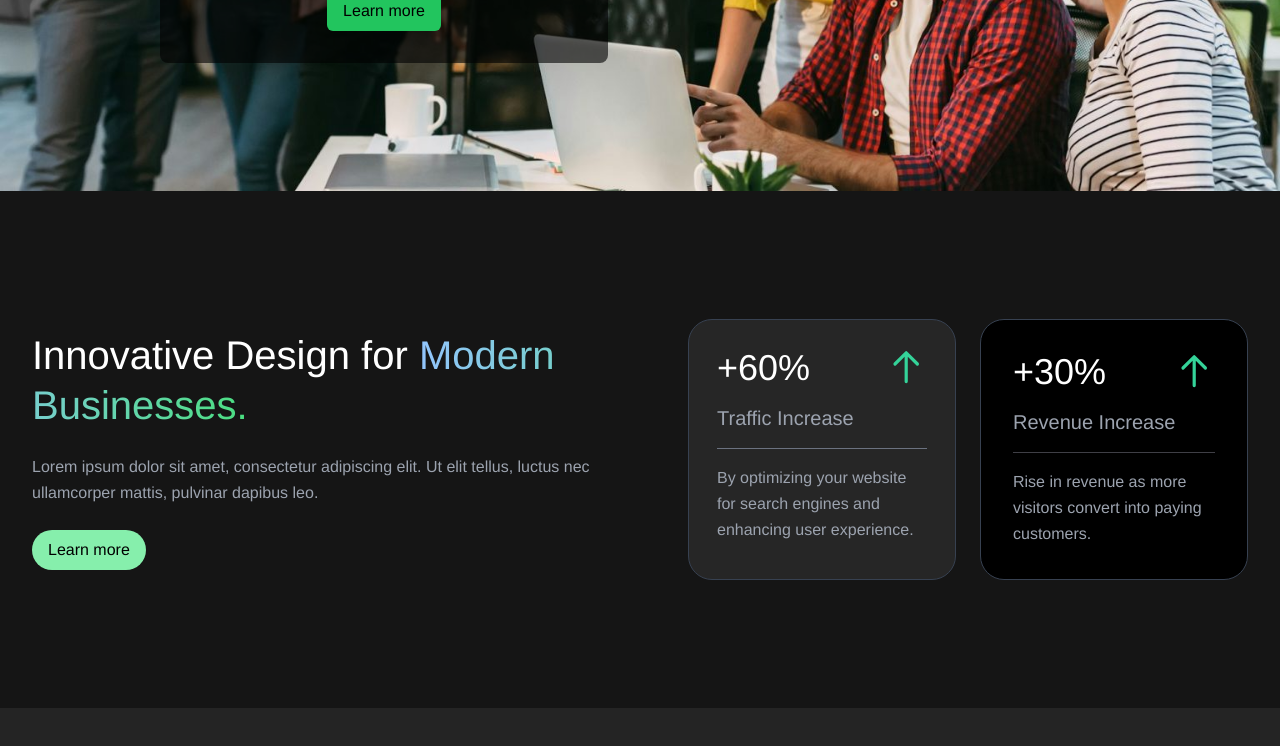
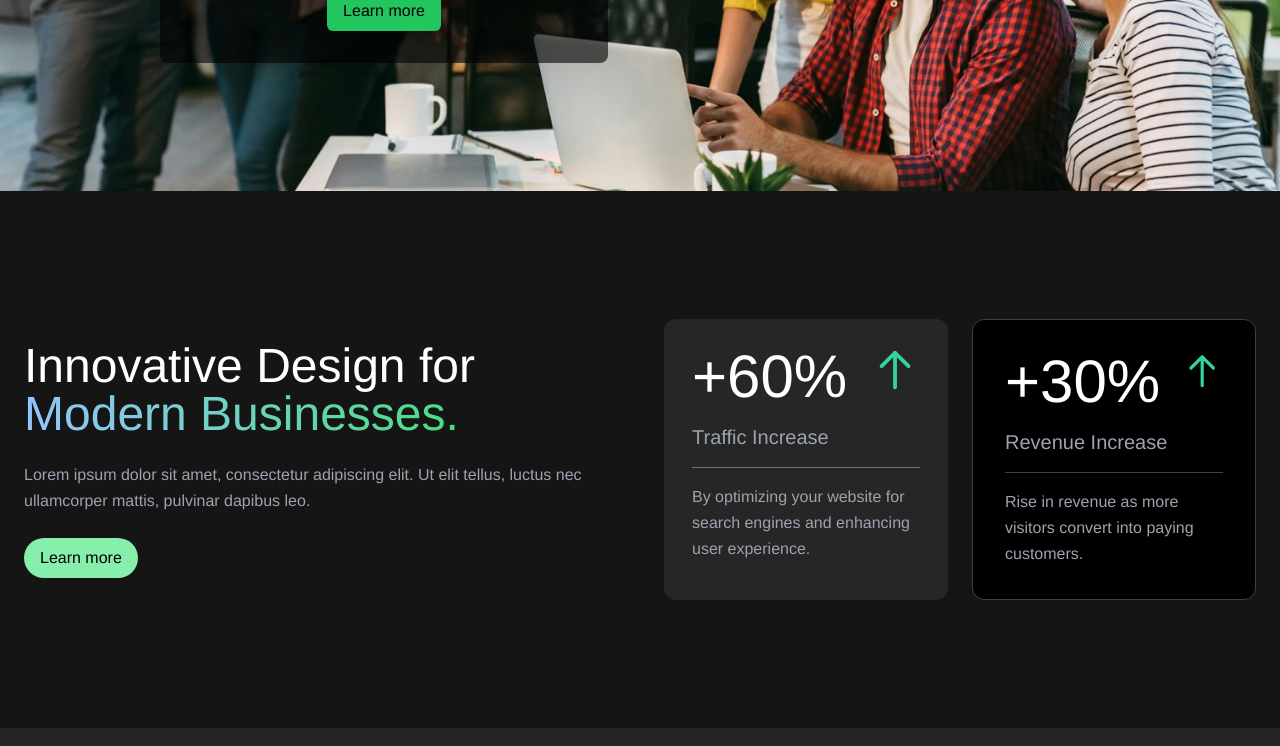
Before and after one commit to anantasolution/qalabs, a React (Create React App) app in the folder site/: page / in a window 1280 px wide. Shown: the part 2208-2954 px from the top of the page. Built offline with nearby package versions, Linux system fonts and the light colour scheme.

Commit message:
Add @babel/plugin-proposal-private-property-in-object and update InovationDesign component layout and animations

```diff
--- a/site/package.json
+++ b/site/package.json
@@ -42,6 +42,7 @@
     ]
   },
   "devDependencies": {
+    "@babel/plugin-proposal-private-property-in-object": "^7.21.11",
     "autoprefixer": "^10.4.20",
     "postcss": "^8.5.1",
     "tailwindcss": "^3.4.17"
--- a/site/src/components/InovationDesign.jsx
+++ b/site/src/components/InovationDesign.jsx
@@ -1,29 +1,35 @@
-import React from 'react'
+import React from "react";
 import { motion } from "framer-motion";
 
 function InovationDesign() {
   return (
     <div className="bg-[#151515] py-32">
-       <div className="max-w-[1400px] mx-auto px-8">
-         <div className="grid grid-cols-1 md:grid-cols-2 gap-24">
+      <div className="max-w-[1400px] mx-auto px-6">
+        <div className="grid grid-cols-1 md:grid-cols-2 gap-12 ">
           {/* Left side content */}
           <motion.div
             className="flex flex-col justify-center space-y-6 max-w-xl"
-             initial={{ opacity: 0 }}
-             animate={{ opacity: 1 }}
-             transition={{ delay: 0.3 }}
+            initial={{ opacity: 0, x: -100 }}
+            animate={{ opacity: 1, x: 0 }}
+            transition={{
+              delay: 0.3,
+              duration: 0.2,
+              ease: "easeInOut",
+              type: "spring",
+              stiffness: 150,
+              damping: 20,
+            }}
           >
-             <h2 className="text-4xl md:text-[40px] leading-tight text-white">
+            <h2 className="md:text-5xl text-[40px] leading-tight text-white">
               Innovative Design for{" "}
-               <span className="text-4xl md:text-[40px] text-transparent bg-gradient-to-r from-blue-300 to-green-400 bg-clip-text">
+              <span className="md:text-5xl text-[40px] text-transparent bg-gradient-to-r from-blue-300 to-green-400 text-bold bg-clip-text">
                 Modern Businesses.
               </span>
             </h2>
 
             <p className="text-gray-400 text-md leading-relaxed">
-               Lorem ipsum dolor sit amet, consectetur adipiscing elit. Ut
-               elit tellus, luctus nec ullamcorper mattis, pulvinar dapibus
-               leo.
+              Lorem ipsum dolor sit amet, consectetur adipiscing elit. Ut elit
+              tellus, luctus nec ullamcorper mattis, pulvinar dapibus leo.
             </p>
             <motion.button
               className="bg-green-300 text-black px-4 py-2 rounded-full text-base px w-fit hover:bg-teal-500 transition duration-300"
@@ -34,16 +40,60 @@ function InovationDesign() {
           </motion.div>
 
           {/* Right side stats */}
-           <div className="grid grid-cols-2 gap-6">
+          <div className="grid md:grid-cols-2 grid-cols-1 gap-6">
             <motion.div
-               className=" bg-neutral-800 p-7 rounded-3xl border border-gray-700"
-               initial={{ opacity: 0 }}
-               animate={{ opacity: 1 }}
-               transition={{ delay: 0.5 }}
-               whileHover={{ scale: 1.02 }}
+              className=" bg-neutral-800 p-7 rounded-xl "
+              initial={{ opacity: 0, y: -100 }}
+              animate={{ opacity: 1, y: 0 }}
+              transition={{
+                delay: 0.3,
+                duration: 0.2,
+                ease: "easeInOut",
+                type: "spring",
+                stiffness: 100,
+                damping: 20,
+              }}
             >
               <div className="flex items-start justify-between mb-4">
-                 <h3 className="  text-4xl font-dark text-white">+60%</h3>
+                <h2 className="text-6xl font-dark text-white">+60%</h2>
+
+                <svg
+                  className="w-12 h-12 text-emerald-400"
+                  viewBox="0 0 25 25"
+                  fill="none"
+                  stroke="currentColor"
+                >
+                  <path
+                    strokeLinecap="round"
+                    strokeLinejoin="round"
+                    strokeWidth={2}
+                    d="M5 10l7-7m0 0l7 7m-7-7v18"
+                  />
+                </svg>
+              </div>
+              <h4 className="text-gray-400 text-xl mb-4">Traffic Increase</h4>
+              <div className="h-px bg-gray-500 mb-4"></div>
+              <p className="text-gray-400 text-base leading-relaxed">
+                By optimizing your website for search engines and enhancing user
+                experience.
+              </p>
+            </motion.div>
+
+            <motion.div
+              className="bg-black p-8 rounded-xl border border-gray-700"
+              initial={{ opacity: 0, x: 100 }}
+              animate={{ opacity: 1, x: 0 }}
+              transition={{
+                delay: 0.3,
+                duration: 0.2,
+                ease: "easeInOut",
+                type: "spring",
+                stiffness: 150,
+                damping: 20,
+              }}
+            >
+              <div className="flex items-start justify-between mb-4">
+                <h2 className="text-6xl font-dark text-white">+30%</h2>
                 <svg
                   className="w-10 h-10 text-emerald-400"
                   viewBox="0 0 25 25"
@@ -58,53 +108,17 @@ function InovationDesign() {
                   />
                 </svg>
               </div>
-               <h4 className="text-gray-400 text-xl mb-4">
-                 Traffic Increase
-               </h4>
-               <div className="h-px bg-gray-500 mb-4"></div>
-               <p className="text-gray-400 text-base leading-relaxed">
-                 By optimizing your website for search engines and enhancing
-                 user experience.
-               </p>
-             </motion.div>
-
-             <motion.div
-               className="bg-black p-8 rounded-3xl border border-gray-700"
-               initial={{ opacity: 0 }}
-               animate={{ opacity: 1 }}
-               transition={{ delay: 0.6 }}
-               whileHover={{ scale: 1.02 }}
-             >
-               <div className="flex items-start justify-between mb-4">
-                 <h3 className="text-4xl font-dark text-white">+30%</h3>
-                 <svg
-                   className="w-10 h-10 text-emerald-400"
-                   viewBox="0 0 25 25"
-                   fill="none"
-                   stroke="currentColor"
-                 >
-                   <path
-                     strokeLinecap="round"
-                     strokeLinejoin="round"
-                     strokeWidth={2}
-                     d="M5 10l7-7m0 0l7 7m-7-7v18"
-                   />
-                 </svg>
-               </div>
-               <h4 className="text-gray-400 text-xl mb-4">
-                 Revenue Increase
-               </h4>
+              <h4 className="text-gray-400 text-xl mb-4">Revenue Increase</h4>
               <div className="h-px bg-zinc-700 mb-4"></div>
               <p className="text-gray-400 text-base leading-relaxed">
-                 Rise in revenue as more visitors convert into paying
-                 customers.
+                Rise in revenue as more visitors convert into paying customers.
               </p>
             </motion.div>
           </div>
         </div>
       </div>
     </div>
-  )
+  );
 }
 
-export default InovationDesign
+export default InovationDesign;
```
Also changed, not shown: 2 other files (tests, documents, lock files or other folders). Lines whose indentation alone changed are shown as unchanged.
